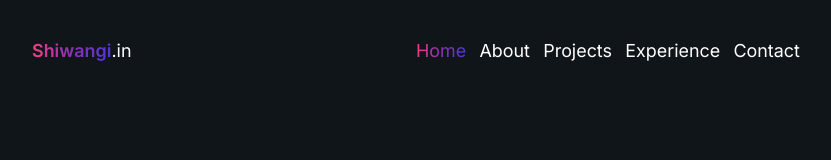
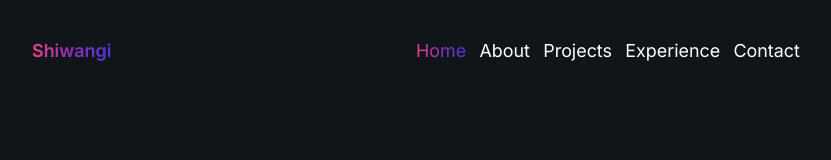
Before and after one commit to sshiwangi/Shiwangi-Portfolio, a React (Create React App) app: page / in a window 1280 px wide. Shown: the top 160 px of the page, without its empty margins (224-1055 px from the left). Built offline with nearby package versions, Linux system fonts and the light colour scheme.

Commit message:
added resume

```diff
--- a/public/index.html
+++ b/public/index.html
@@ -24,7 +24,7 @@
       work correctly both with client-side routing and a non-root public URL.
       Learn how to configure a non-root public URL by running `npm run build`.
     -->
-    <title>React App</title>
+    <title>Shiwangi Kumari</title>
   </head>
   <body>
     <noscript>You need to enable JavaScript to run this app.</noscript>
--- a/src/App.css
+++ b/src/App.css
@@ -86,6 +86,9 @@ a.menu-content {
     border-radius: 0.7125rem;
     padding: 0.6rem 0.9rem;
 
+}
+.btn.filled-btn a {
+  color: white;
 }
 .section-heading-underline {
   background: var(--background-gradient);
--- a/src/components/Navbar/Navbar.jsx
+++ b/src/components/Navbar/Navbar.jsx
@@ -22,7 +22,7 @@ function Navbar() {
   return (
     <header className=' header-section'>
        <nav className="container navbar-section">
-      <Link to="/" > <div style={{color: 'white'}} onClick={()=> handleTextClick('Home')} className="brand-name"><span className='my-name'>Shiwangi</span>.in</div></Link>
+      <Link to="/" > <div style={{color: 'white'}} onClick={()=> handleTextClick('Home')} className="brand-name"><span className='my-name'>Shiwangi</span></div></Link>
         <div className="menu-bar">
           <Link to="/"  className={`buttons ${activeText === 'Home' ? 'active-text' : 'menu-content'}`} onClick={ ()=> handleTextClick('About')}>Home</Link>
           <Link to="/about" className={`buttons ${activeText === 'About' ? 'active-text' : 'menu-content'}`} onClick={ ()=> handleTextClick('About')}>About</Link>
--- a/src/pages/Home/Home.jsx
+++ b/src/pages/Home/Home.jsx
@@ -54,7 +54,7 @@ function Home() {
           </h2>
           <div className="btn-container">
             <div className="btn filled-btn">
-              Resume
+              <a href="https://drive.google.com/file/d/1K3hfPwqHQmTYx-mPMwdcKnhTZf4Ood1p/view?usp=sharing" target="_blank" rel="noopener noreferrer">Resume</a>
               <img src={resumeIcon} alt="resume" />
             </div>
           <Link className="stroked-btn" to="/contact">  <div className="btn ">Contact</div></Link>
```
Also changed, not shown: 1 other file (tests, documents, lock files or other folders).
